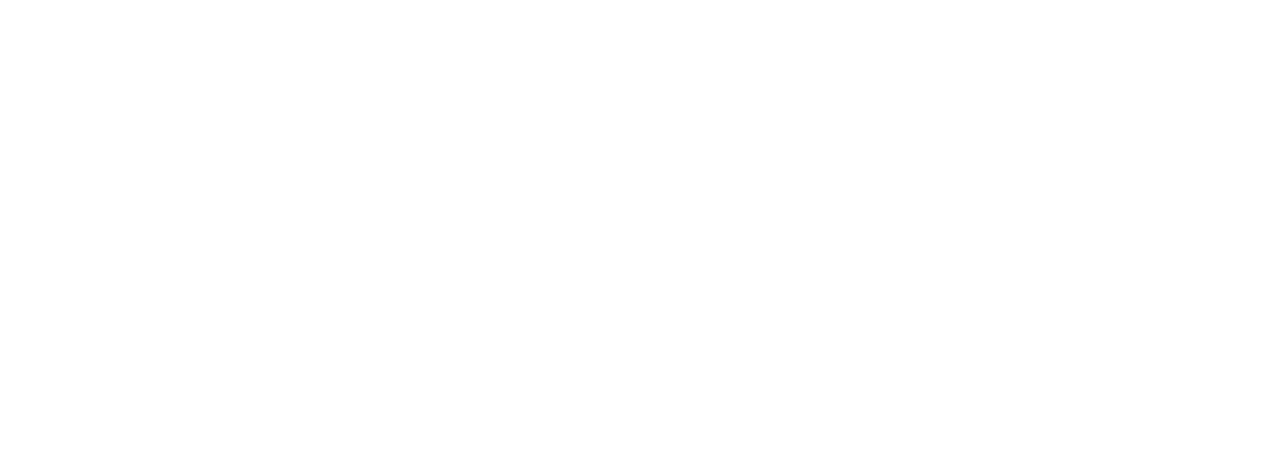
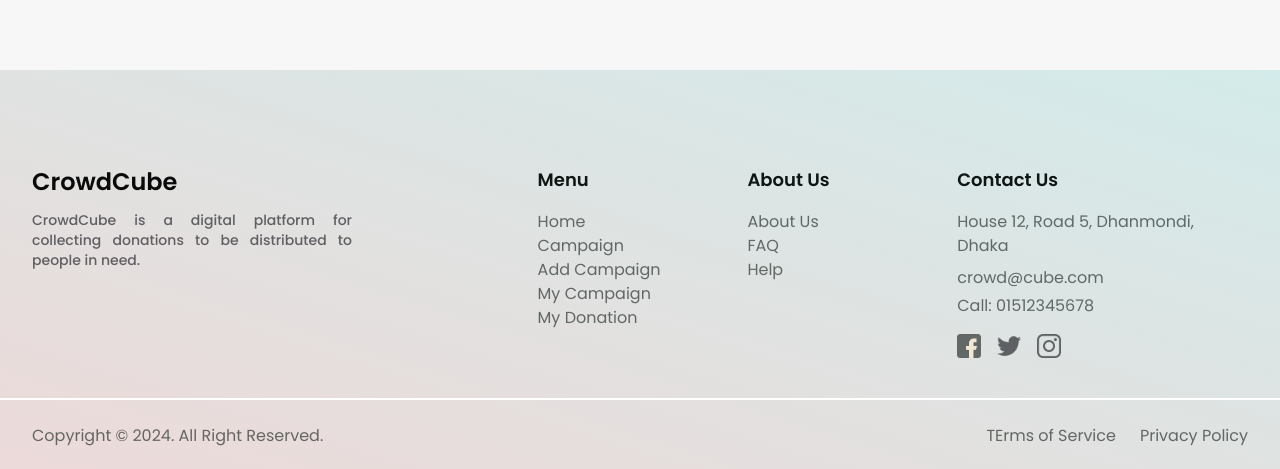
Before and after one commit to rumon3-1416/CrowdCube-Client-nph-b10a10, a React (Vite) app: page / in a window 1280 px wide. Shown: the part 338-807 px from the top of the page. Built offline with nearby package versions, Linux system fonts and the light colour scheme; no server answers.

Commit message:
footer done

```diff
--- a/src/App.jsx
+++ b/src/App.jsx
@@ -5,7 +5,7 @@
 
 import AuthProvider from './features/AuthProvider';
 import Navbar from './components/Navbar/Navbar';
-// import Footer from './components/Footer/Footer';
+import Footer from './components/Footer/Footer';
 
 function App() {
   return (
@@ -19,7 +19,7 @@
 
         <Outlet />
 
-        {/* <Footer /> */}
+        <Footer />
       </AuthProvider>
     </>
   );
--- a/src/components/Footer/Footer.jsx
+++ b/src/components/Footer/Footer.jsx
@@ -1,30 +1,58 @@
-import React from 'react';
+import React, { useContext } from 'react';
 
 import fbIcon from '../../assets/icons/facebook.png';
 import twitterIcon from '../../assets/icons/twitter.png';
 import instIcon from '../../assets/icons/instagram.png';
 import { Link } from 'react-router-dom';
+import { AuthContext } from '../../features/AuthProvider';
 
 const Footer = () => {
+  const { darkTheme } = useContext(AuthContext);
+
   return (
-    <footer className="bg-gradient-to-tr from-[#F3E7D3] to-[#D3E3DC] mt-[100px]">
+    <footer
+      className={`bg-gradient-to-tr mt-[100px] ${
+        darkTheme
+          ? 'from-[#303030] to-[#606060]'
+          : 'from-[#ecdad9] to-[#d3ebea]'
+      }`}
+    >
       <div className="w-[95%] max-w-[1280px] mx-auto">
         <div className="pt-24 pb-10 grid grid-cols-1 md:grid-cols-[2fr,_3fr] gap-8">
+          {/* Intro */}
           <div>
-            <h2 className="text-2xl font-semibold mb-3">
-              <span className="text-[#EC922D]">Clothing</span>
-              <span className="text-[#0a7558]">Donation</span>
+            <h2
+              className={`text-2xl font-semibold mb-3 ${
+                darkTheme ? 'text-light2' : 'text-dark'
+              }`}
+            >
+              CrowdCube
             </h2>
-            <p className="text-[#09080F99] max-w-80 text-sm font-medium text-justify">
-              Clothing Donation is a digital platform for collecting donations
-              to be distributed to people in need.
+            <p
+              className={`max-w-80 text-sm font-medium text-justify ${
+                darkTheme ? 'text-[#b0b0b0]' : 'text-[#09080F99]'
+              }`}
+            >
+              CrowdCube is a digital platform for collecting donations to be
+              distributed to people in need.
             </p>
           </div>
 
           <div className="grid grid-cols-1 sm:grid-cols-[2fr,_2fr,_3fr] gap-4">
+            {/* Menu */}
             <div>
-              <p className="text-[#0e1513] text-lg font-semibold mb-4">Menu</p>
-              <ul className="text-[#0e151399] cursor-pointer">
+              <p
+                className={`text-lg font-semibold mb-4 ${
+                  darkTheme ? 'text-light2' : 'text-[#0e1513]'
+                }`}
+              >
+                Menu
+              </p>
+              <ul
+                className={`cursor-pointer ${
+                  darkTheme ? 'text-[#bfbfbf]' : 'text-[#0e151399]'
+                }`}
+              >
                 <li>
                   <Link to="/">Home</Link>
                 </li>
@@ -32,32 +60,63 @@
                   <Link to="/campaigns">Campaign</Link>
                 </li>
                 <li>
-                  <Link to="/help">Help</Link>
+                  <Link to="/add_campaign">Add Campaign</Link>
                 </li>
                 <li>
-                  <Link to="/dashboard">Dashboard</Link>
+                  <Link to="/my_campaign">My Campaign</Link>
+                </li>
+                <li>
+                  <Link to="/my_donation">My Donation</Link>
                 </li>
               </ul>
             </div>
 
+            {/* About */}
             <div>
-              <p className="text-[#0e1513] text-lg font-bold mb-4">About Us</p>
-              <ul className="text-[#0e151399] cursor-pointer">
+              <p
+                className={`text-lg font-semibold mb-4 ${
+                  darkTheme ? 'text-light2' : 'text-[#0e1513]'
+                }`}
+              >
+                About Us
+              </p>
+              <ul
+                className={`cursor-pointer ${
+                  darkTheme ? 'text-[#bfbfbf]' : 'text-[#0e151399]'
+                }`}
+              >
                 <li>About Us</li>
                 <li>FAQ</li>
                 <li>Help</li>
               </ul>
             </div>
 
+            {/* Contact */}
             <div>
-              <p className="text-[#0e1513] text-lg font-bold mb-4">
+              <p
+                className={`text-lg font-semibold mb-4 ${
+                  darkTheme ? 'text-light2' : 'text-[#0e1513]'
+                }`}
+              >
                 Contact Us
               </p>
-              <p className="text-[#0e151399] mb-2">
+              <p
+                className={`mb-2 ${
+                  darkTheme ? 'text-[#bfbfbf]' : 'text-[#0e151399]'
+                }`}
+              >
                 House 12, Road 5, Dhanmondi, Dhaka
               </p>
-              <p className="text-[#0e151399] mb-1">cloth@don.com</p>
-              <p className="text-[#0e151399]">Call: 01512345678</p>
+              <p
+                className={`mb-1 ${
+                  darkTheme ? 'text-[#bfbfbf]' : 'text-[#0e151399]'
+                }`}
+              >
+                crowd@cube.com
+              </p>
+              <p className={darkTheme ? 'text-[#bfbfbf]' : 'text-[#0e151399]'}>
+                Call: 01512345678
+              </p>
               {/* Social links */}
               <div className="mt-4 flex items-center gap-4">
                 <button
@@ -85,10 +144,16 @@
       </div>
 
       {/* Border */}
-      <div className="border border-light"></div>
+      <div
+        className={`border ${darkTheme ? 'border-[#252525]' : 'border-white'}`}
+      ></div>
 
       {/* Copyright */}
-      <div className="w-[95%] max-w-[1280px] mx-auto text-[#0e151399] py-6 flex justify-between">
+      <div
+        className={`w-[95%] max-w-[1280px] mx-auto py-6 flex justify-between ${
+          darkTheme ? 'text-[#bfbfbf]' : 'text-[#0e151399]'
+        }`}
+      >
         <p>Copyright &copy; 2024. All Right Reserved.</p>
 
         <ul className="flex gap-6">
--- a/src/components/Navbar/Navbar.jsx
+++ b/src/components/Navbar/Navbar.jsx
@@ -60,10 +60,10 @@
               <NavLink to="/campaigns">Campaigns</NavLink>
             </li>
             <li onClick={() => setShowNav(false)} className="text-nowrap">
-              <NavLink to="/help">Add Campaign</NavLink>
+              <NavLink to="/add_campaign">Add Campaign</NavLink>
             </li>
             <li onClick={() => setShowNav(false)} className="text-nowrap">
-              <NavLink to="/dashboard">My Campaign</NavLink>
+              <NavLink to="/my_campaign">My Campaign</NavLink>
             </li>
             <li onClick={() => setShowNav(false)} className="text-nowrap">
               <NavLink to="/my_donation">My Donation</NavLink>
```
